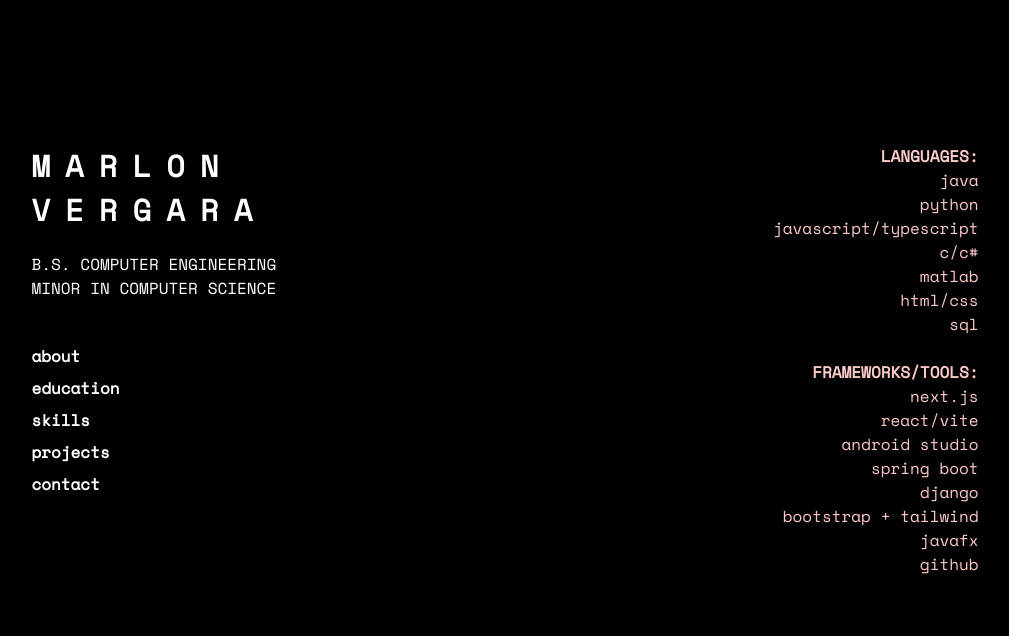
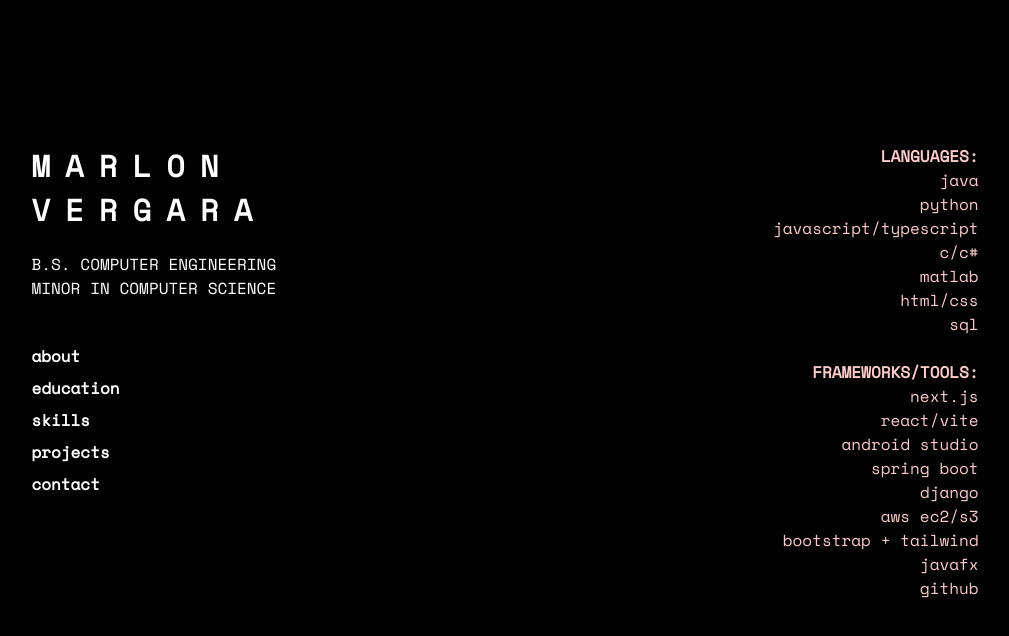
Before and after one commit to marlawn/portfolio-website, a Next.js app: page /nextjs-github-pages/ in a window 1280 px wide. Both pictures are taken after a click on the link "skills". Shown: the top 636 px of the page, without its empty margins (135-1144 px from the left). Built offline with nearby package versions, Linux system fonts and the light colour scheme.

Commit message:
Update Skills.tsx

```diff
--- a/app/components/Skills.tsx
+++ b/app/components/Skills.tsx
@@ -22,6 +22,7 @@ const Skills = () => {
           <li>android studio</li>
           <li>spring boot</li>
           <li>django</li>
+          <li>aws ec2/s3</li>
           <li>bootstrap + tailwind</li>
           <li>javafx</li>
           <li>github</li>
```
